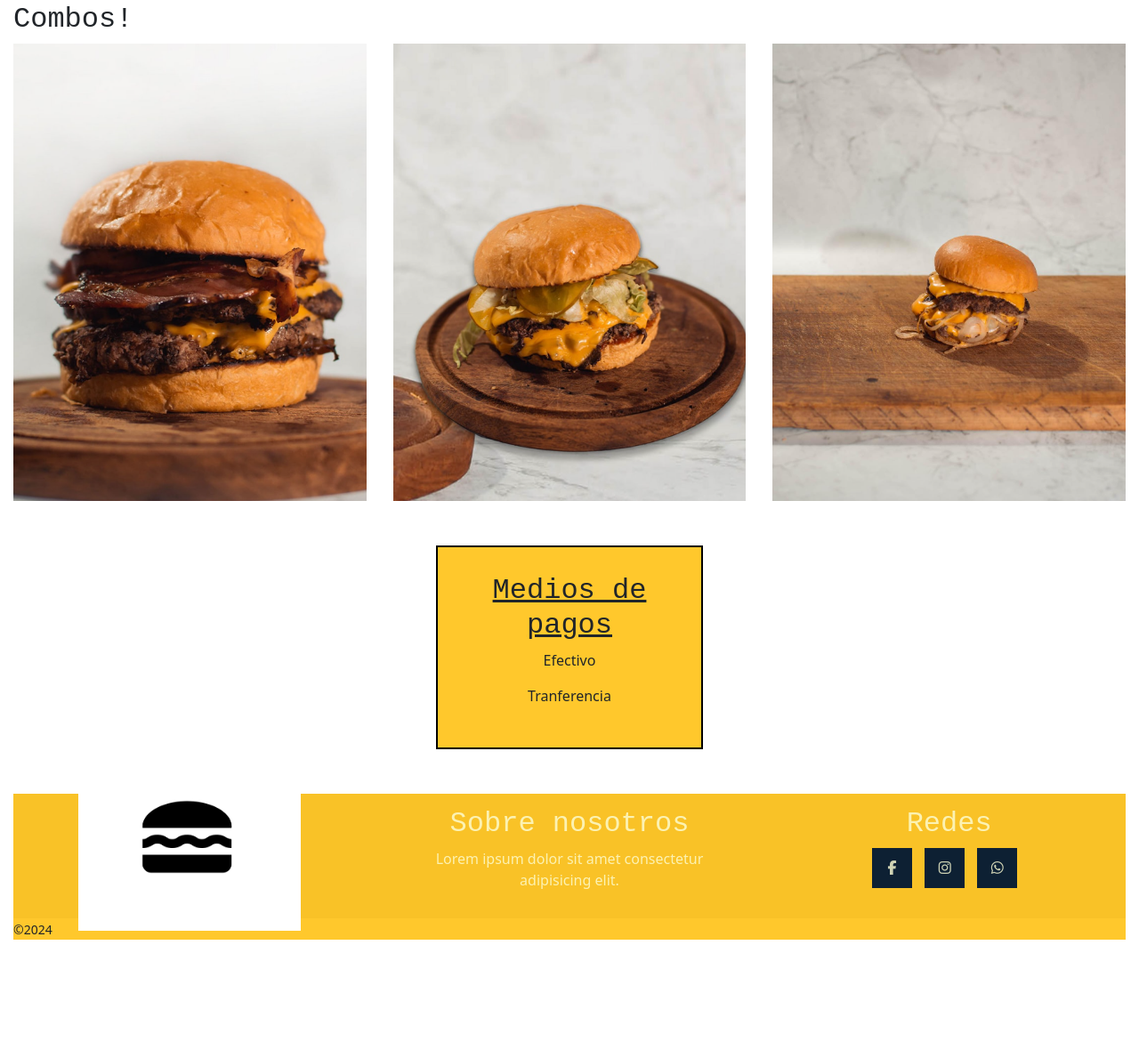
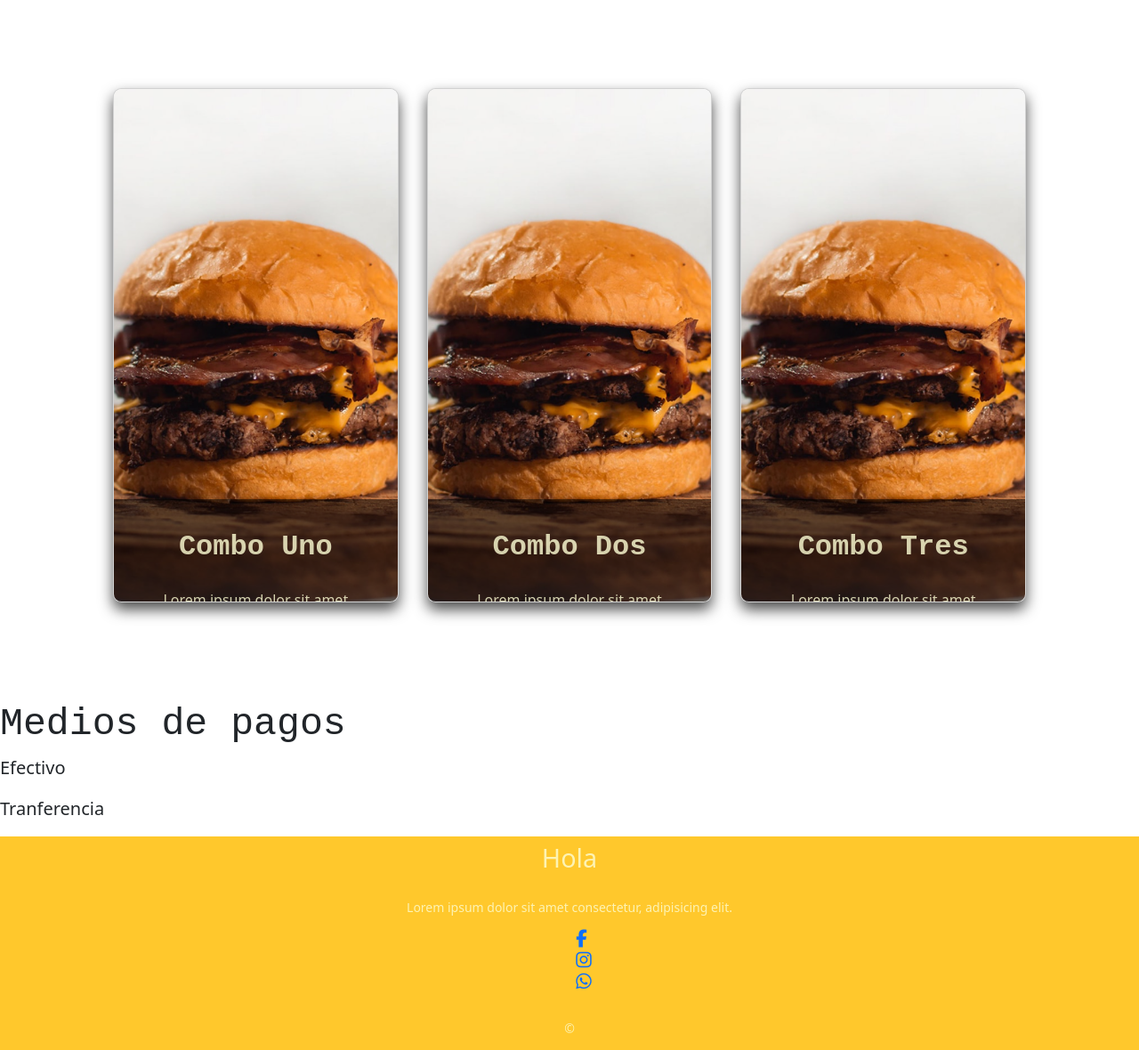
Before and after one commit to ALEo14/burgerstore, a website: page index.html in a window 1280 px wide. Shown: the part 838-2018 px from the top of the page at 89% size. Before the commit the page ends 1909 px from the top, so only its background shows below. Drawn offline with nearby package versions, Linux system fonts and the light colour scheme.

Commit message:
Footer, sass y arregle cositas

```diff
--- a/index.html
+++ b/index.html
@@ -46,35 +46,39 @@
     <section class="hero">
       <h1>¡Clásicos entre panes <br> pasión entre sabores!</h1>
     </section>
-<div></div>
-    <section class="gallery">
-      <h2>Combos!</h2>
-      <article class="gallery-combos">
-          <div class="gallery-items">
-            <img src="fotos/burger1.png" alt="">
-            <div class="gallery-text">
-              <spam>Combo 1 </spam>
-              <p>Lorem ipsum dolor sit amet consectetur adipisicing elit. Commodi ut totam ea debitis. Aliquam praesentium ratione quae maxime ipsam voluptatem voluptates ut consequuntur repudiandae doloremque, rem laborum vitae molestias mollitia.</p>
-            </div>
-          </div>
 
-          <div class="gallery-items">
-            <img src="fotos/burger2.png" alt="">
-            <div class="gallery-text">
-             <spam>Combo 2 </spam>
-             <p>Lorem ipsum dolor sit amet consectetur adipisicing elit. Commodi ut totam ea debitis. Aliquam praesentium ratione quae maxime ipsam voluptatem voluptates ut consequuntur repudiandae doloremque, rem laborum vitae molestias mollitia.</p>
-            </div> </div>
+<section class="container">
+  <div class="card-grid">
+    <div class="card">
+      <div class="img-box">
+        <img src="fotos/burger1.png" alt="">
+      </div>
+      <div class="card-content">
+      <h2>combo uno </h2>
+      <p>Lorem ipsum dolor sit amet consectetur adipisicing elit. Est excepturi aliquid, optio repudiandae iusto doloremque atque totam eos, magnam animi eius nemo eligendi? A expedita assumenda reiciendis eius. Odit, ipsa.</p>
+    </div>
+  </div>
+    <div class="card">
+      <div class="img-box">
+        <img src="fotos/burger1.png" alt="">
+      </div>
+      <div class="card-content">
+      <h2>combo dos </h2>
+      <p>Lorem ipsum dolor sit amet consectetur adipisicing elit. Est excepturi aliquid, optio repudiandae iusto doloremque atque totam eos, magnam animi eius nemo eligendi? A expedita assumenda reiciendis eius. Odit, ipsa.</p>
+    </div>
+  </div>
+    <div class="card">
+      <div class="img-box">
+        <img src="fotos/burger1.png" alt="">
+      </div>
+      <div class="card-content">
+      <h2>combo tres </h2>
+      <p>Lorem ipsum dolor sit amet consectetur adipisicing elit. Est excepturi aliquid, optio repudiandae iusto doloremque atque totam eos, magnam animi eius nemo eligendi? A expedita assumenda reiciendis eius. Odit, ipsa.</p>
+    </div>
+  </div>
+  </div>
 
-          <div class="gallery-items">
-            <img src="fotos/burger3.png" alt="">
-            <div class="gallery-text">
-            <span>Combo 3 </span>
-             <p>Lorem ipsum dolor sit amet consectetur adipisicing elit. Commodi ut totam ea debitis. Aliquam praesentium ratione quae maxime ipsam voluptatem voluptates ut consequuntur repudiandae doloremque, rem laborum vitae molestias mollitia.</p>
-            </div>
-           </div>
-    </article>
-
-
+</section>
 
 
 
@@ -86,35 +90,23 @@
             <p> Efectivo </p>
             <p> Tranferencia </p>
         </div>
+    </section>
 
-    </section>
-    <footer class="footer" >
-      <div class="grupo1">
-        <div class="box">
-          <figure>
-            <a href="">
-              <img src="fotos/logo.png" alt="Logo-BurgerStore">
-            </a>
-          </figure>
+    <footer>
+      <div class="footer-content">
+        <h3>hola</h3>
+        <p>Lorem ipsum dolor sit amet consectetur, adipisicing elit.</p>
+        <ul class="redes-footer">
+          <li><a href="" class="fa fa-facebook"></a></li>
+          <li><a href="" class="fa fa-instagram"></a></li>
+          <li><a href="" class="fa fa-whatsapp" ></a></li>
+        </ul>
+        <div class="footer-logo">
+          <p>&copy;</p>
         </div>
-        <div class="box">
-          <h2>Sobre nosotros</h2>
-            <p>Lorem ipsum dolor sit amet consectetur adipisicing elit.</p>
-        </div>
-        <div class="box">
-          <h2>Redes</h2>
-          <div class="redes">
-            <a href="" class="fa fa-facebook"></a>
-            <a href="" class="fa fa-instagram"></a>
-            <a href="" class="fa fa-whatsapp" ></a>
-          </div>
-        </div>
+      </div>
+    </footer>
 
-      </div>
-       <div class="grupo2">
-        <small>&copy;2024</small>
-       </div>
-    </footer>
 
     <script src="https://cdn.jsdelivr.net/npm/bootstrap@5.3.3/dist/js/bootstrap.bundle.min.js" integrity="sha384-YvpcrYf0tY3lHB60NNkmXc5s9fDVZLESaAA55NDzOxhy9GkcIdslK1eN7N6jIeHz" crossorigin="anonymous"></script>
 </body>
--- a/scss/base/_utilities.scss
+++ b/scss/base/_utilities.scss
@@ -1,23 +1,34 @@
 @mixin flex( $direction , $aling , $justify , $gap){
     display: flex;
     flex-direction: $direction ;
+
     align-items: $aling ;
     justify-content: $justify;
+
     gap: $gap;
 }
+
 @mixin imagenes ($width, $height, $object){
     width: $width;
     height: $height;
     object-fit: $object ;
 }
+h1{
+    font-size: 3.5em;
+}
 h2{
+    font-size: 2.7em;
     font-family: 'Courier New', Courier, monospace;
 }
+h3{
+    font-size: 2em;
+}
 p,a{
+    font-size: 1.25em;
     text-decoration: none ;
 
 }
 ul{
-    list-style-type: none ;
+    list-style: none ;
 
 }
--- a/scss/components/_footer.scss
+++ b/scss/components/_footer.scss
@@ -1,52 +1,41 @@
-.footer{
-    width: 100%;
+footer{
     background-color: $main-color;
+    height: auto;
+    width: 100vw;
+    color: $font-color;
+    position: absolute;
+    left: 0;
+    right: 0;
 
-    .grupo1{
-        width: 100%;
+    .footer-content{
+        @include flex(column , center , space-between ,0);
 
-        margin: auto;
-        display: grid;
-        grid-template-columns: repeat(auto-fit, minmax(100px,1fr));
-        grid-gap:50px;
-        padding: 45px 0px;
-        .box figure {
-            width: 100%;
-            height: 10vh;
-            @include flex(column, center, center , 10px);
+        h3{
+            font-size: 1.8rem;
+            font-weight: 400;
+            text-transform: capitalize;
+            line-height: 3rem;
+        }
+        p{
+            max-width: 500px;
+            margin: 10px auto;
+            line-height: 28px;
+            font-size: 14px;
+        }
+    }
+    .redes{
+        list-style: none ;
+        @include flex ( column, center ,center , 0px);
+        li{
+           margin: 0 10px;
+        }
+        a{
+            text-decoration: none;
+            color: $font-color;
+        i{
+            font-size: 1.1rem;
+         }
 
-            img{
-                width: 250px;
-            }
         }
-        h2{
-            color: $font-color;
-        }
-        .redes a{
-            display: inline-block;
-            width: 45px;
-            height: 45px;
-            line-height: 45px;
-            color: $font-color;
-            margin-right: 10px;
-            background-color: #0d2033;
-            text-align: center;
-            transition: all 300ms ease;
-            &:hover{
-                color: blueviolet;
-            }
-        }
-
-    }
-    .grupo1{
-        background-color: $second-color;
-        padding: 15px 10px;
-        text-align: center;
-        color: $font-color;
-
-        small{
-            font-size: 15px;
-        }
-
     }
 }
--- a/scss/layout/_index.scss
+++ b/scss/layout/_index.scss
@@ -1,15 +1,10 @@
 .hero{
-    background: linear-gradient(45deg,#000000be,#0000009f),url(../fotos/hero.jpg);
-    background-size: cover;
-    width: 100%;
+    background-image: linear-gradient(45deg,#000000be,#0000009f),url(../fotos/hero.jpg);
     height: 90vh;
-    min-width: 100vh;
-    max-height: 100%;
-    padding: 30px;
     background-repeat: no-repeat;
     background-size: cover;
     background-position: center, center;
-    @include flex(column,flex-end, center,13px );
+    @include flex(column,center, center,13px );
     h1{
         color: $font-color;
         text-decoration:underline;
@@ -20,38 +15,74 @@
 
 
 //combos
-.gallery{
-    padding: 15px;
 
-}.gallery-combos{
+
+.container{
+    @include flex(column, center , center ,15px);
+    min-height:100vh;
+    padding: 4rem 0;
+}
+.img-box{
+    img {
+        display: block;
+        width: 100%;
+        height: 36rem;
+        object-fit: cover;
+    }
+}
+.card-grid{
     display: grid;
-    grid-template-columns: repeat(auto-fit, minmax(100px,2fr));
-    gap:30px;
-    img{
-        width: 100%;
-        height: 100%;
+    grid-template-columns: repeat(3,1fr);
+    justify-content: center;
+    grid-gap:2rem;
+    text-align: center;
+    width: 90%;
+    margin: auto;
+
+}
+.card{
+    display: block;
+    overflow: hidden;
+    border-radius: 0.6rem;
+    box-shadow: 0 0.5rem 1rem rgba(0,0,0,0.7);
+    cursor:pointer;
+    transition: 0.2s;
+    position: relative;
+
+}
+.card-content{
+    position: absolute;
+    background-color: rgba(0 0 0 /50%);
+    color: $font-color;
+    bottom: 0;
+    width: 100%;
+    height: 20%;
+    padding: 2.2rem;
+    overflow: hidden;
+    transition: 0.7s;
+    &:hover{
+        height: 60%;
+        transition: 1.7s;
     }
-    .gallery-items{
-        position: relative;
-        transition: 0.5s;
-        &:hover{
-            .gallery-text{
-                transform: scale(1);
-            }
+    h2{
+        font-size: 2rem;
+        font-weight: 600;
+        text-transform: capitalize;
+    }
+    p{
+        font-size: 1rem;
+        font-weight: 400;
+        line-height: 1.5rem;
+        padding: 1.2rem;
+    }
+}
+@media (max-width:1024px) {
+    .card-grid{
+        grid-template-columns: repeat(2,1fr);
+    }
+}
+@media (max-width:750px){
+        .card-grid{
+            grid-template-columns: repeat(1,1fr);
         }
     }
-    .gallery-text{
-        position: absolute;
-        top: 0;
-        background-color: rgba(0, 0, 0, 0.667);
-        @include flex(column,center,end,10px);
-        color: antiquewhite;
-        padding: 20px;
-        width: 100%;
-        height: 100%;
-        transition: 0.5s;
-        transform: scale(0);
-
-
-    }
-}
--- a/scss/style.scss
+++ b/scss/style.scss
@@ -9,3 +9,4 @@
 @import 'layout/index';
 @import 'layout/mediaqueries';
 @import 'layout/ubicacion';
+@import 'layout/contacto';
```
Also changed, not shown: pages/burgers.html (+15 -12 lines), pages/contacto.html (+12 -10 lines), pages/pagar.html (+14 -0 lines), pages/ubicacion.html (+14 -12 lines), style/style.css, 1 other file.
